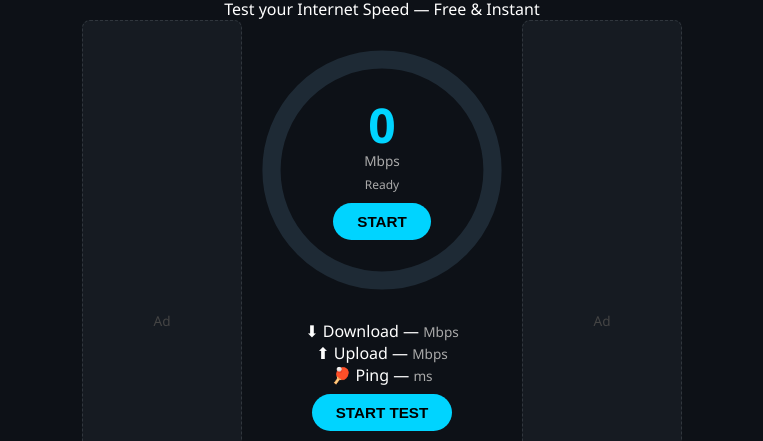
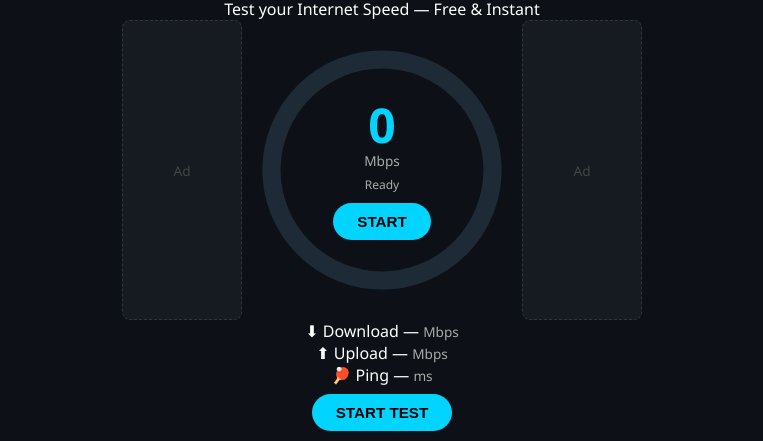
Before and after one commit to jyothi123elia/speedtest, a website: page public/index.html in a window 1280 px wide. Shown: the part 45-486 px from the top of the page, without its empty margins (258-1021 px from the left). Drawn offline with Linux system fonts and the light colour scheme.

Commit message:
trimmed side ads

```diff
--- a/public/style.css
+++ b/public/style.css
@@ -200,8 +200,8 @@ body {
 }
 
 .ad-slot.vertical {
-  width: 160px;
-  min-height: 600px;
+  width: 120px;
+  min-height: 300px;
   background: #161b22;
   border: 1px dashed #30363d;
   border-radius: 8px;
@@ -213,6 +213,13 @@ body {
   writing-mode: horizontal-tb;
 }
 
+.ad-sidebar {
+  width: 120px;
+  flex-shrink: 0;
+  position: sticky;
+  top: 20px;
+}
+
 /* Hide sidebar ads on small screens */
 @media (max-width: 900px) {
   .ad-sidebar {
```
